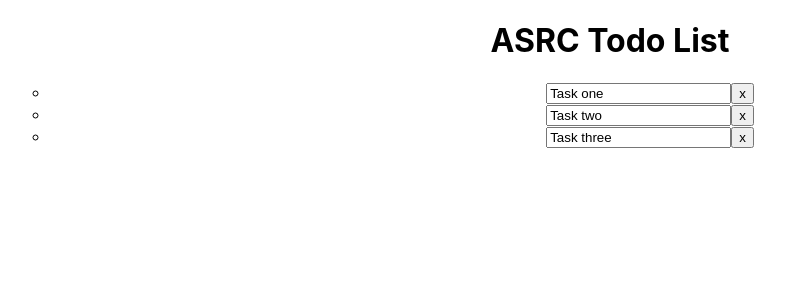
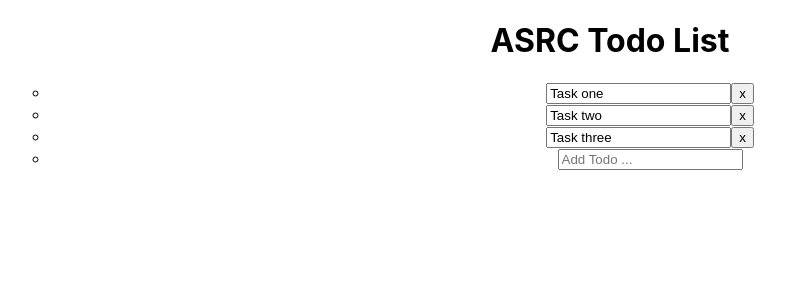
Before and after one commit to dodsonm/arsc-todos, a React (Create React App) app: page / in a window 1280 px wide. Shown: the top 300 px of the page, without its empty margins (30-815 px from the left). Built offline with nearby package versions, Linux system fonts and the light colour scheme.

Commit message:
Add todo creation component

```diff
--- a/src/App.js
+++ b/src/App.js
@@ -18,10 +18,23 @@ class App extends React.Component {
       });
   }
 
-
-  // Delete todo (passed down the ladder to TodoList > Todo)
+  // Add todo passed down the ladder to TodoList > AddTodoItem
+  addTodo = (name) => {
+    const newTodo = {
+      id: this.getNextId(),
+      name: name
+    }
+    this.setState({ todos: [...this.state.todos, newTodo] });
+  }
+  // Delete todo passed down the ladder to TodoList > TodoItem
   delTodo = (id) => {
     console.log(id);
+  }
+
+  getNextId = () => {
+    const ids = this.state.todos.map(t => t.id);
+    const newId = ids.sort().reverse()[0] + 1;
+    return newId;
   }
 
   render() {
@@ -33,6 +46,7 @@ class App extends React.Component {
         <ul>
           <TodoList
             todos={this.state.todos}
+            addTodo={this.addTodo}
             delTodo={this.delTodo}
           />
         </ul>
--- /dev/null
+++ b/src/components/AddTodoItem.js
@@ -0,0 +1,31 @@
+import React, { Component } from 'react';
+
+export class AddTodo extends Component {
+  state = {
+    title: ''
+  }
+
+  onSubmit = (e) => {
+    e.preventDefault();
+    this.props.addTodo(this.state.title);
+    this.setState({ title: '' });
+  }
+
+  onChange = (e) => this.setState({ [e.target.name]: e.target.value });
+
+  render() {
+    return (
+      <form onSubmit={this.onSubmit}>
+        <input
+          type="text"
+          name="title"
+          value={this.state.title}
+          placeholder="Add Todo ..."
+          onChange={this.onChange}
+        />
+      </form>
+    )
+  }
+}
+
+export default AddTodo
--- a/src/components/TodoList.js
+++ b/src/components/TodoList.js
@@ -1,6 +1,8 @@
 import React from 'react';
+import TodoItem from './TodoItem';
+import AddTodoItem from './AddTodoItem';
+
 import './TodoList.css';
-import TodoItem from './TodoItem';
 
 class TodoList extends React.Component {
   render() {
@@ -15,6 +17,9 @@ class TodoList extends React.Component {
             />
           ))
         }
+        <li>
+          <AddTodoItem addTodo={this.props.addTodo} />
+        </li>
       </ul>
     );
   }
```
Also changed, not shown: src/components/AddTodoItem.css (added).
